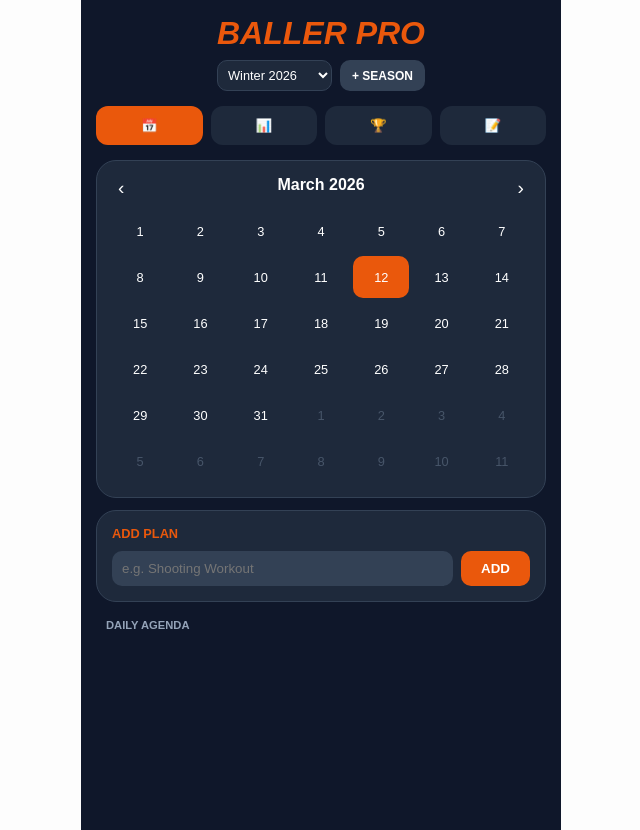
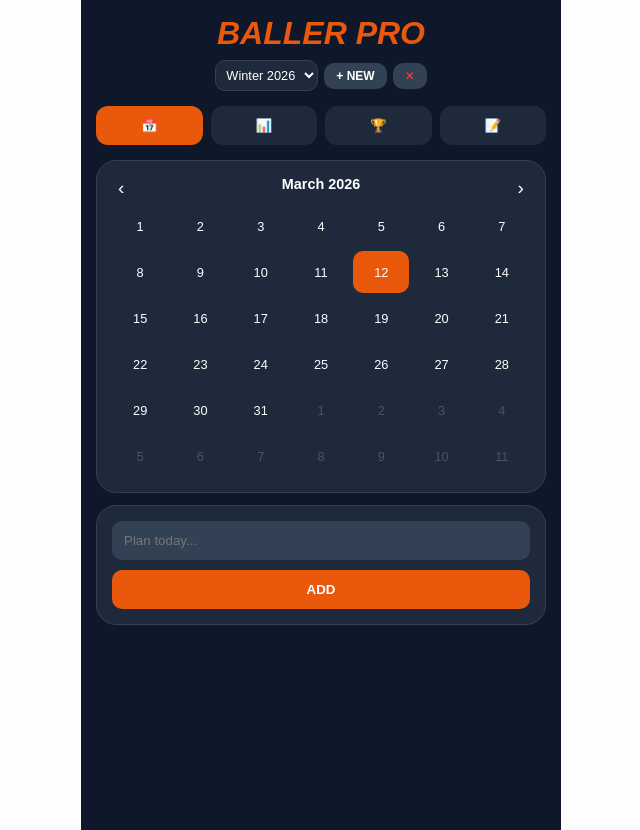
Before and after one commit to AsianBoyLu/basketball-_planner, a React (Vite) app: page / in a window 1280 px wide. Shown: the whole page, without its empty margins (319-959 px from the left). Built offline with nearby package versions, Linux system fonts and the light colour scheme.

Commit message:
Update App.jsx

```diff
--- a/App.jsx
+++ b/App.jsx
@@ -42,7 +42,7 @@ export default function BallerPro() {
   const [selectedDate, setSelectedDate] = useState(new Date());
   const [currentMonth, setCurrentMonth] = useState(startOfMonth(new Date()));
   const [shotSessions, setShotSessions] = useState([]);
-  const [seasons, setSeasons] = useState(["Winter 2026", "Summer 2026"]);
+  const [seasons, setSeasons] = useState(["Winter 2026"]);
   const [activeSeason, setActiveSeason] = useState("Winter 2026");
 
   const [m3, setM3] = useState(""); const [a3, setA3] = useState("");
@@ -53,29 +53,44 @@ export default function BallerPro() {
   const [ast, setAst] = useState(""); const [tov, setTov] = useState("");
   const [planTitle, setPlanTitle] = useState("");
 
-  // --- INITIAL LOAD ---
   useEffect(() => {
-    const saved = localStorage.getItem("baller_master_v11");
+    const saved = localStorage.getItem("baller_final_confirmed_v1");
     if (saved) {
       const d = JSON.parse(saved);
       setShotSessions(d.shots || []);
       setNotes(d.notes || "");
       setTempNotes(d.notes || "");
       setEvents(d.events || {});
-      if(d.seasons) setSeasons(d.seasons);
+      if(d.seasons && d.seasons.length > 0) {
+          setSeasons(d.seasons);
+          setActiveSeason(d.seasons[0]);
+      }
     }
   }, []);
 
-  // --- INSTANT SAVE LOGIC ---
-  // This triggers every time events, shots, or seasons change
   useEffect(() => {
-    const dataToSave = { shots: shotSessions, notes, events, seasons };
-    localStorage.setItem("baller_master_v11", JSON.stringify(dataToSave));
+    localStorage.setItem("baller_final_confirmed_v1", JSON.stringify({ shots: shotSessions, notes, events, seasons }));
   }, [shotSessions, notes, events, seasons]);
 
   const addSeason = () => {
     const name = prompt("New Season Name:");
     if (name && !seasons.includes(name)) { setSeasons([...seasons, name]); setActiveSeason(name); }
+  };
+
+  // --- THE CONFIRMED DELETE FUNCTION ---
+  const deleteActiveSeason = () => {
+    if (seasons.length <= 1) return alert("You must keep at least one season.");
+
+    // The Confirmation Step
+    const confirmed = window.confirm(`⚠️ DELETE SEASON?\n\nThis will permanently delete "${activeSeason}" and all stats associated with it. This cannot be undone.`);
+
+    if (confirmed) {
+      const newSeasons = seasons.filter(s => s !== activeSeason);
+      const newShots = shotSessions.filter(s => s.season !== activeSeason);
+      setSeasons(newSeasons);
+      setShotSessions(newShots);
+      setActiveSeason(newSeasons[0]);
+    }
   };
 
   const addSession = () => {
@@ -94,27 +109,13 @@ export default function BallerPro() {
     setM3(""); setA3(""); setMMid(""); setAMid(""); setMLay(""); setALay(""); setMFt(""); setAFt(""); setPts(""); setReb(""); setAst(""); setTov("");
   };
 
-  const deleteSession = (id) => {
-    if (window.confirm("Delete this game record?")) {
-      setShotSessions(shotSessions.filter(s => s.id !== id));
-    }
-  };
-
   const filteredSessions = shotSessions.filter(s => s.season === activeSeason);
-  const gameCount = filteredSessions.length;
-
-  const seasonAverages = filteredSessions.reduce((acc, s) => ({
-    pts: acc.pts + (s.box?.pts || 0),
-    reb: acc.reb + (s.box?.reb || 0),
-    ast: acc.ast + (s.box?.ast || 0),
-    tov: acc.tov + (s.box?.tov || 0)
-  }), { pts:0, reb:0, ast:0, tov:0 });
-
-  const avg = (total) => gameCount > 0 ? (total / gameCount).toFixed(1) : "0.0";
-  const latest = filteredSessions[0] || { fg:0, ft:0, p3:0, pMid:0, pLay:0 };
   const careerTotals = shotSessions.reduce((acc, s) => ({
     pts: acc.pts + (s.box?.pts || 0), reb: acc.reb + (s.box?.reb || 0), ast: acc.ast + (s.box?.ast || 0), tov: acc.tov + (s.box?.tov || 0)
   }), { pts:0, reb:0, ast:0, tov:0 });
+
+  const avg = (total) => filteredSessions.length > 0 ? (total / filteredSessions.length).toFixed(1) : "0.0";
+  const latest = filteredSessions[0] || { fg:0, ft:0, p3:0, pMid:0, pLay:0 };
 
   const s = {
     container: { maxWidth: '450px', margin: '0 auto', padding: '15px', backgroundColor: '#0f172a', minHeight: '100vh', color: 'white', fontFamily: 'sans-serif' },
@@ -127,11 +128,12 @@ export default function BallerPro() {
     <div style={s.container}>
       <header style={{ textAlign: 'center', marginBottom: '15px' }}>
         <h1 style={{ color: '#ea580c', fontStyle: 'italic', margin: 0, fontSize: '2rem' }}>BALLER PRO</h1>
-        <div style={{display:'flex', justifyContent:'center', gap:'8px', marginTop: '8px'}}>
+        <div style={{display:'flex', justifyContent:'center', alignItems:'center', gap:'6px', marginTop: '8px'}}>
            <select style={{ background: '#1e293b', color: 'white', border: '1px solid #334155', padding:'6px', borderRadius:'10px', fontSize: '0.8rem' }} value={activeSeason} onChange={e => setActiveSeason(e.target.value)}>
              {seasons.map(sn => <option key={sn} value={sn}>{sn}</option>)}
            </select>
-           <button onClick={addSeason} style={{background:'#334155', color:'white', border:'none', borderRadius:'10px', padding:'0 12px', fontSize:'0.75rem', fontWeight:'bold'}}>+ SEASON</button>
+           <button onClick={addSeason} style={{background:'#334155', color:'white', border:'none', borderRadius:'10px', padding:'6px 12px', fontSize:'0.75rem', fontWeight:'bold'}}>+ NEW</button>
+           <button onClick={deleteActiveSeason} style={{background:'#334155', color:'#ef4444', border:'none', borderRadius:'10px', padding:'6px 12px', fontSize:'0.75rem'}}>✕</button>
         </div>
       </header>
 
@@ -142,62 +144,6 @@ export default function BallerPro() {
         <button style={s.navBtn(page === 'notes')} onClick={() => setPage('notes')}>📝</button>
       </div>
 
-      {page === 'calendar' && (
-        <div style={{animation: 'fadeIn 0.2s'}}>
-          <div style={s.card}>
-            <div style={{ display: 'flex', justifyContent: 'space-between', marginBottom: 10 }}>
-              <button onClick={() => setCurrentMonth(new Date(currentMonth.setMonth(currentMonth.getMonth()-1)))} style={{background:'none', border:'none', color:'white', fontSize:'1.2rem'}}>‹</button>
-              <b>{currentMonth.toLocaleString('default', { month: 'long', year: 'numeric' })}</b>
-              <button onClick={() => setCurrentMonth(new Date(currentMonth.setMonth(currentMonth.getMonth()+1)))} style={{background:'none', border:'none', color:'white', fontSize:'1.2rem'}}>›</button>
-            </div>
-            <div style={{ display: 'grid', gridTemplateColumns: 'repeat(7, 1fr)', gap: '4px' }}>
-              {buildMonthGrid(currentMonth).map((d, i) => {
-                const dateKey = d.toDateString();
-                const isSelected = dateKey === selectedDate.toDateString();
-                const isToday = dateKey === todayDate.toDateString();
-                const hasPlans = events[dateKey] && events[dateKey].length > 0;
-                return (
-                  <div key={i} onClick={() => setSelectedDate(d)} style={{
-                    height: '42px', display: 'flex', flexDirection: 'column', alignItems: 'center', justifyContent: 'center', borderRadius: '10px', fontSize: '0.8rem',
-                    backgroundColor: isSelected ? '#ea580c' : 'transparent',
-                    border: isToday && !isSelected ? '2px solid #ea580c' : 'none',
-                    color: d.getMonth() !== currentMonth.getMonth() ? '#475569' : 'white',
-                    position: 'relative'
-                  }}>
-                    {d.getDate()}
-                    {hasPlans && <div style={{ width: '4px', height: '4px', backgroundColor: isSelected ? 'white' : '#ea580c', borderRadius: '50%', position: 'absolute', bottom: '4px' }}></div>}
-                  </div>
-                );
-              })}
-            </div>
-          </div>
-          <div style={s.card}>
-            <h4 style={{margin:'0 0 10px 0', fontSize:'0.8rem', color:'#ea580c'}}>ADD PLAN</h4>
-            <div style={{display:'flex', gap:'8px'}}>
-              <input style={{flex:1, padding:'10px', borderRadius:'10px', backgroundColor:'#334155', border:'none', color:'white', outline:'none'}} placeholder="e.g. Shooting Workout" value={planTitle} onChange={e=>setPlanTitle(e.target.value)} />
-              <button onClick={() => { if(planTitle){
-                  const updated = {...events, [selectedDate.toDateString()]: [...(events[selectedDate.toDateString()]||[]), {title:planTitle}]};
-                  setEvents(updated); // SAVES INSTANTLY VIA USEEFFECT
-                  setPlanTitle("");
-              }}} style={{padding:'10px 20px', backgroundColor:'#ea580c', border:'none', color:'white', borderRadius:10, fontWeight:'bold'}}>ADD</button>
-            </div>
-          </div>
-          <div style={{maxHeight:'200px', overflowY:'auto'}}>
-            <h4 style={{margin:'5px 0 10px 10px', fontSize:'0.7rem', color:'#94a3b8', textTransform:'uppercase'}}>Daily Agenda</h4>
-            {(events[selectedDate.toDateString()] || []).map((p, i) => (
-                <div key={i} style={{...s.card, display:'flex', justifyContent:'space-between', alignItems:'center', padding:'12px 18px'}}>
-                   <span style={{fontSize:'0.9rem'}}>🏀 {p.title}</span>
-                   <button onClick={() => {
-                       const filtered = events[selectedDate.toDateString()].filter((_,idx) => idx !== i);
-                       setEvents({...events, [selectedDate.toDateString()]: filtered}); // SAVES INSTANTLY
-                   }} style={{background:'none', border:'none', color:'#475569'}}>✕</button>
-                </div>
-            ))}
-          </div>
-        </div>
-      )}
-
-      {/* STATS PAGE */}
       {page === 'stats' && (
         <div style={{animation: 'fadeIn 0.2s'}}>
           <div style={s.card}>
@@ -209,14 +155,14 @@ export default function BallerPro() {
               <StatRing label="FT %" percent={latest.ft} />
             </div>
             <div style={{ display: 'flex', justifyContent: 'center', gap: '15px', borderTop: '1px solid #334155', paddingTop: '10px' }}>
-              <div style={{textAlign:'center'}}><div style={{fontSize:'1.1rem', fontWeight:'bold', color:'#ea580c'}}>{avg(seasonAverages.pts)}</div><div style={{fontSize:'0.55rem', color:'#94a3b8'}}>PPG</div></div>
-              <div style={{textAlign:'center'}}><div style={{fontSize:'1.1rem', fontWeight:'bold', color:'#ea580c'}}>{avg(seasonAverages.reb)}</div><div style={{fontSize:'0.55rem', color:'#94a3b8'}}>RPG</div></div>
-              <div style={{textAlign:'center'}}><div style={{fontSize:'1.1rem', fontWeight:'bold', color:'#ea580c'}}>{avg(seasonAverages.ast)}</div><div style={{fontSize:'0.55rem', color:'#94a3b8'}}>APG</div></div>
-              <div style={{textAlign:'center'}}><div style={{fontSize:'1.1rem', fontWeight:'bold', color:'#ea580c'}}>{avg(seasonAverages.tov)}</div><div style={{fontSize:'0.55rem', color:'#94a3b8'}}>TOPG</div></div>
+              <div style={{textAlign:'center'}}><div style={{fontSize:'1.1rem', fontWeight:'bold', color:'#ea580c'}}>{avg(filteredSessions.reduce((acc,cur)=>acc+(cur.box?.pts||0),0))}</div><div style={{fontSize:'0.55rem', color:'#94a3b8'}}>PPG</div></div>
+              <div style={{textAlign:'center'}}><div style={{fontSize:'1.1rem', fontWeight:'bold', color:'#ea580c'}}>{avg(filteredSessions.reduce((acc,cur)=>acc+(cur.box?.reb||0),0))}</div><div style={{fontSize:'0.55rem', color:'#94a3b8'}}>RPG</div></div>
+              <div style={{textAlign:'center'}}><div style={{fontSize:'1.1rem', fontWeight:'bold', color:'#ea580c'}}>{avg(filteredSessions.reduce((acc,cur)=>acc+(cur.box?.ast||0),0))}</div><div style={{fontSize:'0.55rem', color:'#94a3b8'}}>APG</div></div>
+              <div style={{textAlign:'center'}}><div style={{fontSize:'1.1rem', fontWeight:'bold', color:'#ea580c'}}>{avg(filteredSessions.reduce((acc,cur)=>acc+(cur.box?.tov||0),0))}</div><div style={{fontSize:'0.55rem', color:'#94a3b8'}}>TOPG</div></div>
             </div>
           </div>
           <div style={s.card}>
-            <h4 style={{marginTop:0, fontSize:'0.8rem', color:'#ea580c', textAlign:'center'}}>LOG GAME</h4>
+            <h4 style={{marginTop:0, fontSize:'0.8rem', color:'#ea580c', textAlign:'center'}}>LOG NEW GAME</h4>
             <div style={{ display: 'grid', gridTemplateColumns: '1.2fr 1fr', gap: '15px', marginTop:'10px' }}>
               <div>
                 <div style={{display:'flex', justifyContent:'space-between', fontSize:'0.75rem', marginBottom:'6px'}}>3PT <div style={{display:'flex', gap:'2px'}}><input style={s.input} value={m3} onChange={e=>setM3(e.target.value)}/>/<input style={s.input} value={a3} onChange={e=>setA3(e.target.value)}/></div></div>
@@ -233,14 +179,11 @@ export default function BallerPro() {
             </div>
             <button onClick={addSession} style={{ width: '100%', padding: '14px', backgroundColor: '#ea580c', border: 'none', color: 'white', borderRadius: '15px', fontWeight: 'bold', marginTop: '15px' }}>SAVE GAME</button>
           </div>
-          <div style={{marginTop: '20px'}}>
+          <div style={{marginTop: 15}}>
             {filteredSessions.map(sess => (
-              <div key={sess.id} style={{...s.card, display:'flex', justifyContent:'space-between', alignItems:'center'}}>
-                <div>
-                  <div style={{fontSize:'0.85rem', fontWeight:'bold'}}>{sess.date}</div>
-                  <div style={{fontSize:'0.7rem', color:'#ea580c'}}>{sess.box.pts} PTS • {sess.fg}% FG</div>
-                </div>
-                <button onClick={() => deleteSession(sess.id)} style={{background:'#334155', border:'none', color:'#ef4444', borderRadius:'8px', padding:'5px 10px', fontSize:'0.7rem', fontWeight:'bold'}}>DELETE</button>
+              <div key={sess.id} style={{...s.card, display:'flex', justifyContent:'space-between', alignItems:'center', padding:'10px 15px'}}>
+                <div><div style={{fontSize:'0.8rem', fontWeight:'bold'}}>{sess.date}</div><div style={{fontSize:'0.65rem', color:'#ea580c'}}>{sess.box.pts} PTS • {sess.fg}% FG</div></div>
+                <button onClick={() => { if(window.confirm("Delete this game log?")) setShotSessions(shotSessions.filter(s=>s.id!==sess.id)) }} style={{background:'none', border:'none', color:'#475569'}}>✕</button>
               </div>
             ))}
           </div>
@@ -259,6 +202,42 @@ export default function BallerPro() {
         </div>
       )}
 
+      {page === 'calendar' && (
+        <div>
+          <div style={s.card}>
+            <div style={{ display: 'flex', justifyContent: 'space-between', marginBottom: 5 }}>
+              <button onClick={() => setCurrentMonth(new Date(currentMonth.setMonth(currentMonth.getMonth()-1)))} style={{background:'none', border:'none', color:'white', fontSize:'1.2rem'}}>‹</button>
+              <b style={{fontSize:'0.9rem'}}>{currentMonth.toLocaleString('default', { month: 'long', year: 'numeric' })}</b>
+              <button onClick={() => setCurrentMonth(new Date(currentMonth.setMonth(currentMonth.getMonth()+1)))} style={{background:'none', border:'none', color:'white', fontSize:'1.2rem'}}>›</button>
+            </div>
+            <div style={{ display: 'grid', gridTemplateColumns: 'repeat(7, 1fr)', gap: '4px' }}>
+              {buildMonthGrid(currentMonth).map((d, i) => {
+                const dateKey = d.toDateString();
+                const hasPlans = events[dateKey] && events[dateKey].length > 0;
+                return (
+                  <div key={i} onClick={() => setSelectedDate(d)} style={{ height: '42px', display: 'flex', flexDirection:'column', alignItems: 'center', justifyContent: 'center', borderRadius: '10px', fontSize: '0.8rem', backgroundColor: dateKey === selectedDate.toDateString() ? '#ea580c' : 'transparent', border: dateKey === todayDate.toDateString() && dateKey !== selectedDate.toDateString() ? '2px solid #ea580c' : 'none', color: d.getMonth() !== currentMonth.getMonth() ? '#475569' : 'white', position: 'relative' }}>
+                    {d.getDate()}
+                    {hasPlans && <div style={{ width: '4px', height: '4px', backgroundColor: dateKey === selectedDate.toDateString() ? 'white' : '#ea580c', borderRadius: '50%', position: 'absolute', bottom: '4px' }}></div>}
+                  </div>
+                );
+              })}
+            </div>
+          </div>
+          <div style={s.card}>
+            <input style={{width:'100%', padding:'12px', borderRadius:'10px', backgroundColor:'#334155', border:'none', color:'white', boxSizing:'border-box', outline:'none'}} placeholder="Plan today..." value={planTitle} onChange={e=>setPlanTitle(e.target.value)} />
+            <button onClick={() => { if(planTitle){ setEvents({...events, [selectedDate.toDateString()]: [...(events[selectedDate.toDateString()]||[]), {title:planTitle}]}); setPlanTitle(""); } }} style={{width:'100%', marginTop:10, padding:12, backgroundColor:'#ea580c', border:'none', color:'white', borderRadius:10, fontWeight:'bold'}}>ADD</button>
+          </div>
+          <div style={{maxHeight:'200px', overflowY:'auto'}}>
+            {(events[selectedDate.toDateString()] || []).map((p, i) => (
+                <div key={i} style={{...s.card, display:'flex', justifyContent:'space-between', alignItems:'center', padding:'12px 18px'}}>
+                   <span style={{fontSize:'0.9rem'}}>🏀 {p.title}</span>
+                   <button onClick={() => { if(window.confirm("Delete this plan?")) { const updated = events[selectedDate.toDateString()].filter((_,idx) => idx !== i); setEvents({...events, [selectedDate.toDateString()]: updated}); } }} style={{background:'none', border:'none', color:'#475569'}}>✕</button>
+                </div>
+            ))}
+          </div>
+        </div>
+      )}
+
       {page === 'notes' && (
         <div>
           <textarea style={{ width: '100%', height: '62vh', borderRadius: '20px', padding: '18px', backgroundColor: '#1e293b', border: '1px solid #334155', color: 'white', outline: 'none', boxSizing:'border-box', fontSize:'1rem' }} value={tempNotes} onChange={e => setTempNotes(e.target.value)} />
```
